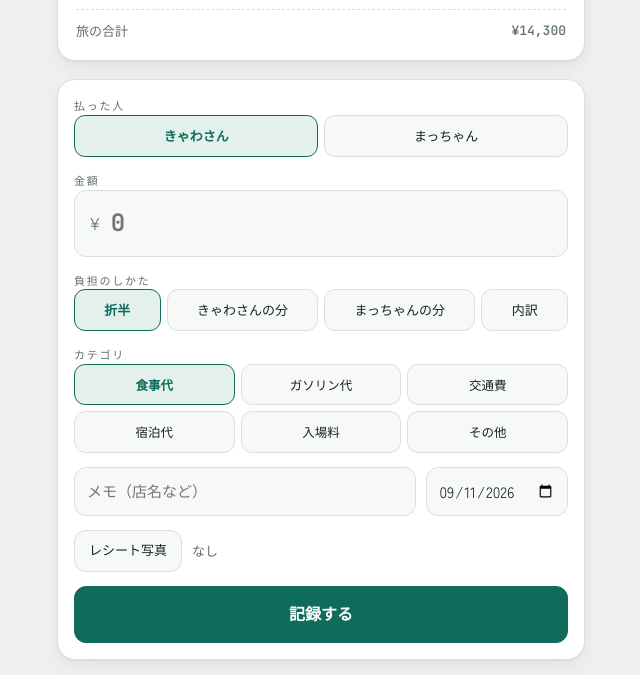
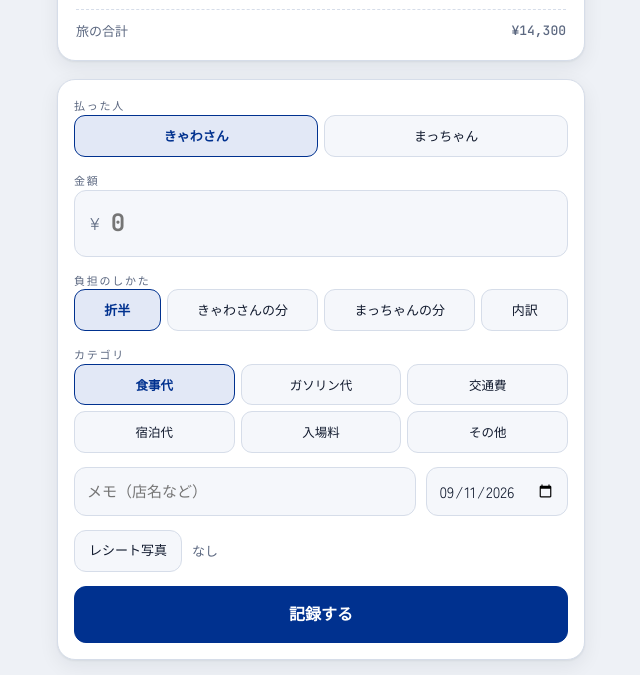
Before and after one commit to bugouringo1574-web/trip_rog, a plain HTML site: page index.html in a window 1280 px wide. Shown: the part 242-917 px from the top of the page, without its empty margins (319-959 px from the left). Drawn offline with Linux system fonts and the light colour scheme; a web font is replaced by a local one.

Commit message:
Add files via upload

```diff
--- a/index.html
+++ b/index.html
@@ -1,30 +1,41 @@
+<!doctype html>
+<html lang="ja">
+<head>
+<meta charset="utf-8">
+<meta name="viewport" content="width=device-width,initial-scale=1,viewport-fit=cover">
+<meta name="theme-color" content="#00318f">
+<meta name="apple-mobile-web-app-capable" content="yes">
+<meta name="apple-mobile-web-app-title" content="割り勘ノート">
+<style>html{color-scheme:light dark}body{margin:0}img{max-width:100%}[hidden]{display:none!important}</style>
+</head>
+<body>
 <title>旅の割り勘ノート</title>
 <link rel="preconnect" href="https://fonts.googleapis.com">
 <link rel="preconnect" href="https://fonts.gstatic.com" crossorigin>
 <link rel="stylesheet" href="https://fonts.googleapis.com/css2?family=Zen+Maru+Gothic:wght@500;700&family=Zen+Kaku+Gothic+New:wght@400;500;700&family=JetBrains+Mono:wght@500;700&display=swap">
 <style>
 :root{
-  --bg:#eef1ee; --surface:#ffffff; --surface-2:#f7f9f7;
-  --ink:#17231f; --muted:#5f6f68; --line:#d9e1dc;
-  --pine:#0f6b5c; --pine-soft:#e3f0ec;
-  --amber:#c1701a; --amber-soft:#f8ece0;
-  --shadow:0 1px 2px rgba(23,35,31,.06),0 6px 20px rgba(23,35,31,.06);
+  --bg:#eef1f6; --surface:#ffffff; --surface-2:#f5f7fb;
+  --ink:#111a2e; --muted:#5c6880; --line:#d6dde9;
+  --pine:#00318f; --pine-soft:#e2e8f6;
+  --amber:#0d7ec4; --amber-soft:#e0f0fa;
+  --shadow:0 1px 2px rgba(17,26,46,.06),0 6px 20px rgba(17,26,46,.07);
 }
 @media (prefers-color-scheme:dark){
   :root:not([data-theme="light"]){
-    --bg:#101715; --surface:#18211e; --surface-2:#1e2825;
-    --ink:#e9efec; --muted:#93a49d; --line:#2c3936;
-    --pine:#4fc0a8; --pine-soft:#17332e;
-    --amber:#e4a15c; --amber-soft:#33261a;
-    --shadow:0 1px 2px rgba(0,0,0,.4),0 8px 24px rgba(0,0,0,.3);
+    --bg:#0b1020; --surface:#141c31; --surface-2:#1b2440;
+    --ink:#e7ecf6; --muted:#95a1bd; --line:#2a3556;
+    --pine:#7ba1ee; --pine-soft:#1a2649;
+    --amber:#4fb8e8; --amber-soft:#122c3d;
+    --shadow:0 1px 2px rgba(0,0,0,.45),0 8px 24px rgba(0,0,0,.35);
   }
 }
 :root[data-theme="dark"]{
-  --bg:#101715; --surface:#18211e; --surface-2:#1e2825;
-  --ink:#e9efec; --muted:#93a49d; --line:#2c3936;
-  --pine:#4fc0a8; --pine-soft:#17332e;
-  --amber:#e4a15c; --amber-soft:#33261a;
-  --shadow:0 1px 2px rgba(0,0,0,.4),0 8px 24px rgba(0,0,0,.3);
+  --bg:#0b1020; --surface:#141c31; --surface-2:#1b2440;
+  --ink:#e7ecf6; --muted:#95a1bd; --line:#2a3556;
+  --pine:#7ba1ee; --pine-soft:#1a2649;
+  --amber:#4fb8e8; --amber-soft:#122c3d;
+  --shadow:0 1px 2px rgba(0,0,0,.45),0 8px 24px rgba(0,0,0,.35);
 }
 *{box-sizing:border-box}
 body{margin:0;background:var(--bg);color:var(--ink);
@@ -337,3 +348,6 @@ function render(){
 }
 render();
 </script>
+
+</body>
+</html>
```
